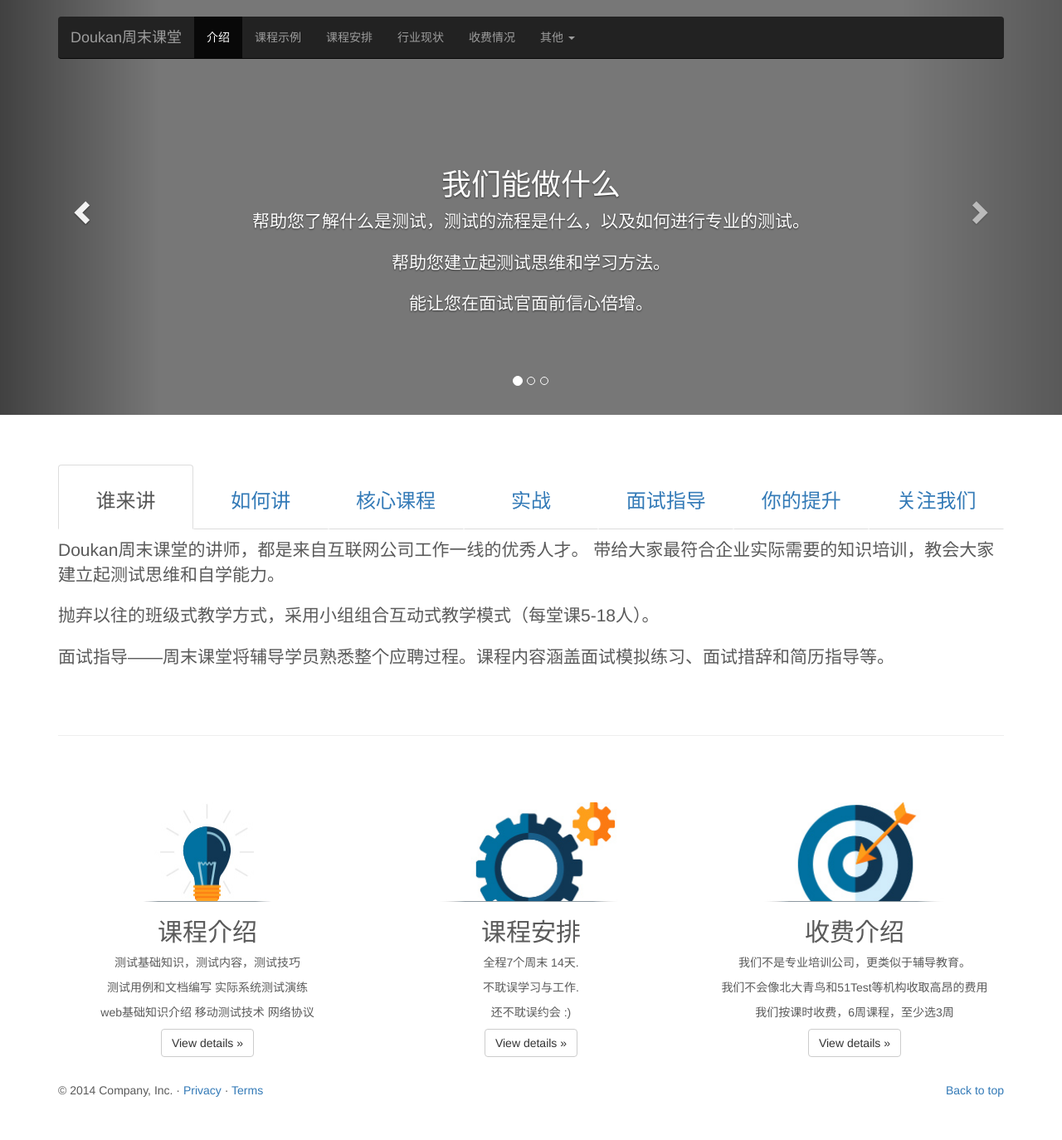
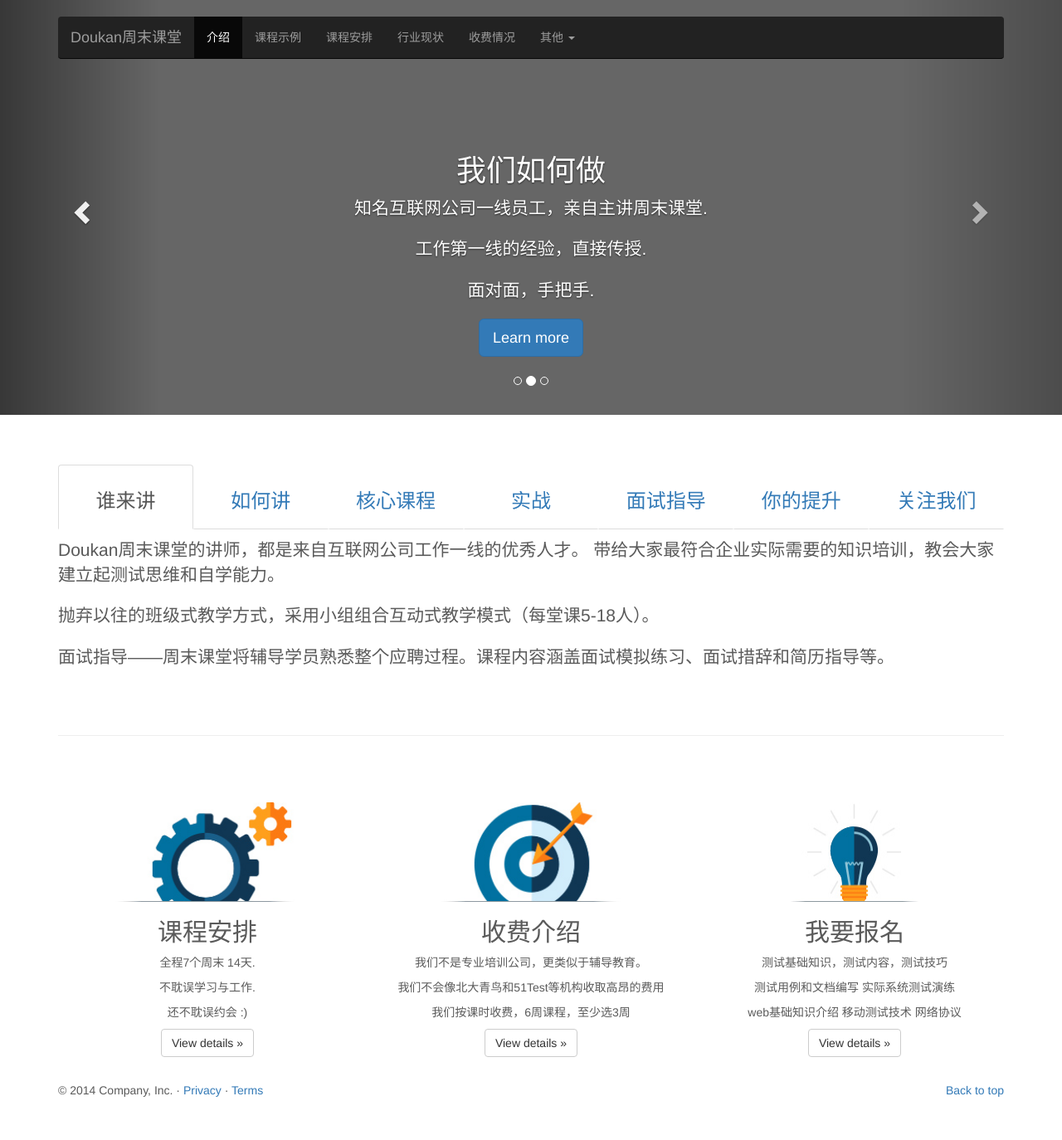
Before and after one commit to guming/myblog, a Jekyll site: the page home.html, which Jekyll copies as it is, in a window 1280 px wide. Shown: the whole page at 83% size. Built offline with Jekyll 4.4.1, drawn with Linux system fonts in a browser that asks for light colours; nearby versions of some CDN libraries.

Commit message:
add new element

```diff
--- a/home.html
+++ b/home.html
@@ -180,14 +180,7 @@
  <hr class="featurette-divider">
  <!-- Three columns of text below the carousel -->
       <div class="row">
-        <div class="col-lg-4">
-          <img class="img-rounded" src="assets/images/d1.jpg" alt="Generic placeholder image" style="width: 160px; height: 120px;">
-          <h2>课程介绍</h2>
-          <p>测试基础知识，测试内容，测试技巧</p>
-          <p>测试用例和文档编写 实际系统测试演练</p>
-          <p>web基础知识介绍  移动测试技术 网络协议</p>
-          <p><a class="btn btn-default" href="info.html" role="button">View details &raquo;</a></p>
-        </div><!-- /.col-lg-4 -->
+
         <div class="col-lg-4">
           <img class="img-rounded" src="assets/images/d2.jpg" alt="Generic placeholder image" style="width: 240px; height: 120px;">
           <h2>课程安排</h2>
@@ -204,6 +197,15 @@
           <p>我们不会像北大青鸟和51Test等机构收取高昂的费用</p>
           <p>我们按课时收费，6周课程，至少选3周</p>
           <p><a class="btn btn-default" href="fee.html" role="button">View details &raquo;</a></p>
+        </div><!-- /.col-lg-4 -->
+
+         <div class="col-lg-4">
+          <img class="img-rounded" src="assets/images/d1.jpg" alt="Generic placeholder image" style="width: 160px; height: 120px;">
+          <h2>我要报名</h2>
+          <p>测试基础知识，测试内容，测试技巧</p>
+          <p>测试用例和文档编写 实际系统测试演练</p>
+          <p>web基础知识介绍  移动测试技术 网络协议</p>
+          <p><a class="btn btn-default" href="info.html" role="button">View details &raquo;</a></p>
         </div><!-- /.col-lg-4 -->
       </div><!-- /.row -->
 
```
